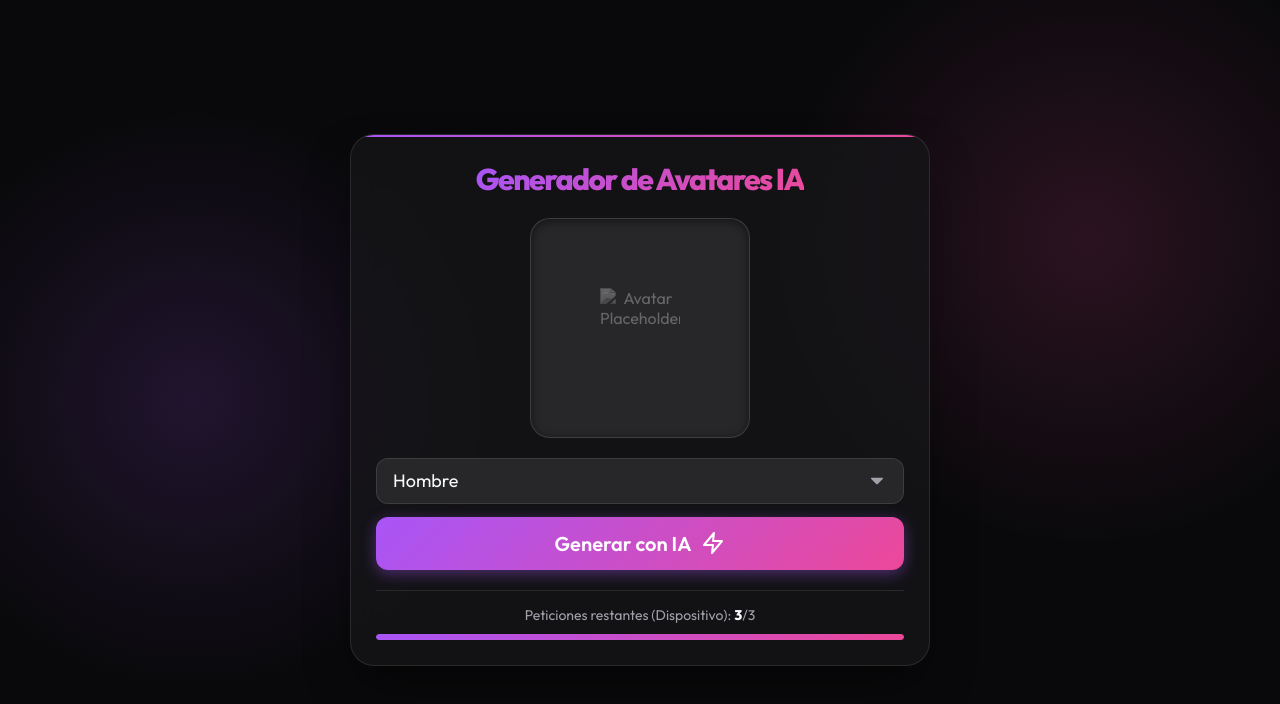
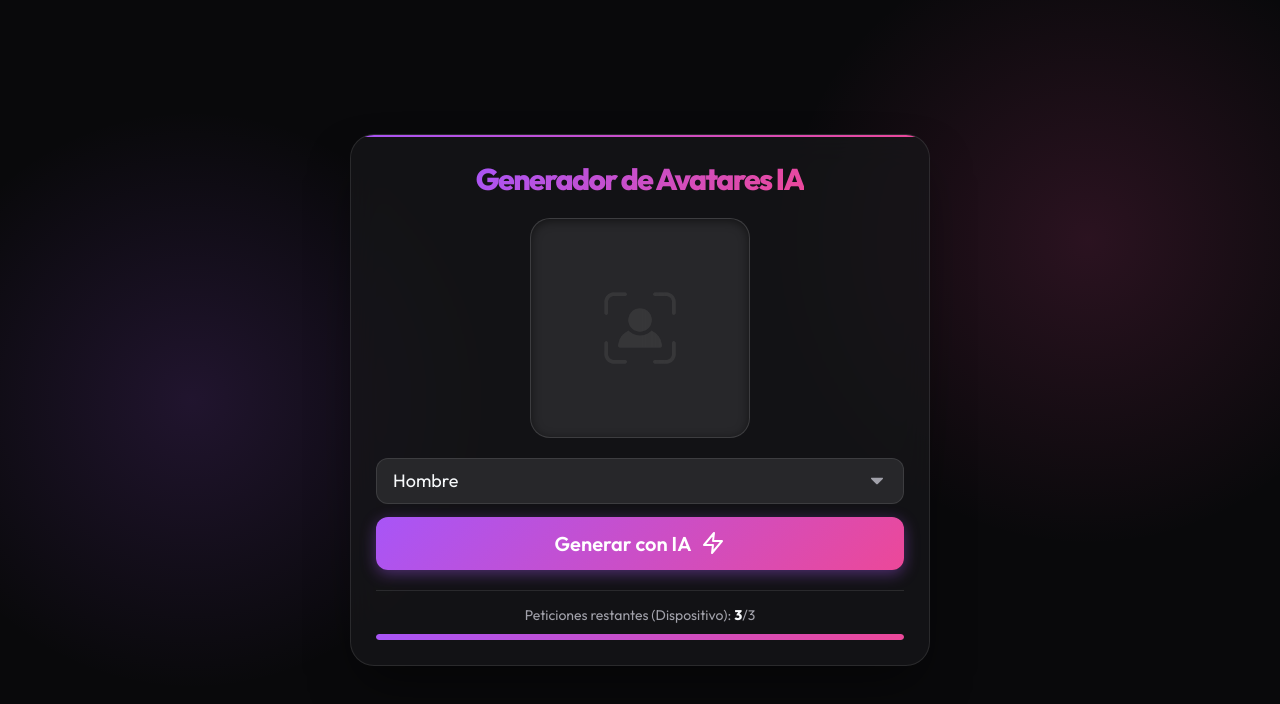
Before and after one commit to JesusBustos12/Generador-de-avatares-de-usuario-con-IA-, a website: page public/index.html in a window 1280 px wide. Drawn offline with Linux system fonts and the light colour scheme; no server answers.

Commit message:
fix: reparar error 404 de imagen de carga faltante

```diff
--- a/public/index.html
+++ b/public/index.html
@@ -40,7 +40,7 @@
             <div class="container__avatar" aria-live="polite">
                 <!-- Efecto visual de carga o estado inicial -->
                 <div class="initial-state">
-                    <img src="./Assets/Imgs/image-solid-full.svg" alt="Avatar Placeholder" class="placeholder-img">
+                    <img src="./Assets/Imgs/imagenes-de-usuario.png" alt="Avatar Placeholder" class="placeholder-img">
                 </div>
                 <div class="loading-overlay" style="display: none;">
                     <div class="spinner"></div>
```
